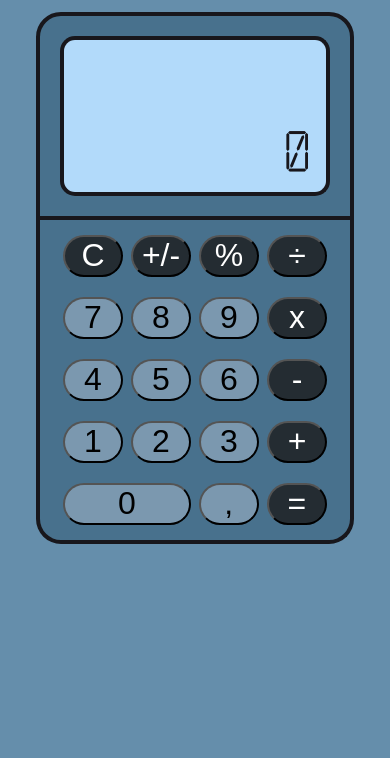
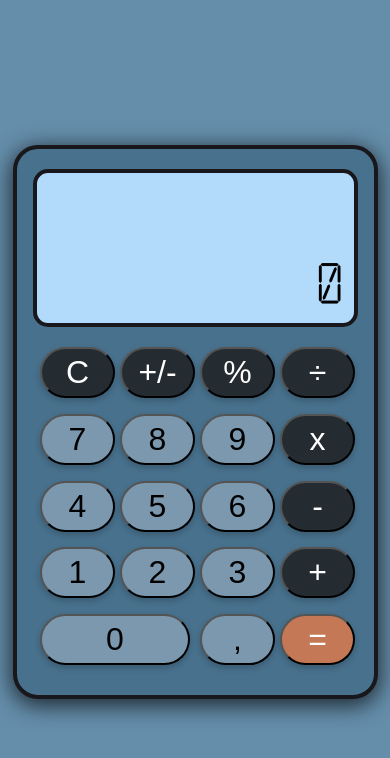
Before and after one commit to hortesenior22/Calculator, a plain HTML site: page index copy.html in a window 390 px wide. Drawn offline with Linux system fonts and the light colour scheme.

Commit message:
He mejorado la lógica interna de la calculadora, y he cambiado y mejorado el diseño quedando más responsiva para distintos dispositivos

```diff
--- a/css/style copy.css
+++ b/css/style copy.css
@@ -7,135 +7,186 @@
     margin: 0;
     padding: 0;
 }
+html{
+    height: 100%;
+}
 body{
     background-color: #658eab;
+    min-height: 100%;
+    height: fit-content;
+    display: flex;
+    align-items: center;
 }
 
+/* ---------------------------------------- */
+.calculator{
+    margin: auto;
+    padding: 20px;
+    min-width: 317px;
+    /* width: 21.5%; */
+    width: 22%;
+    /* max-width: 500px; */
+    /* height: max-content; */
+    background-color: #48718d;
+    border: 4px solid #18171c;
+    border-radius: 25px 25px;
+    display: flex;
+    flex-direction: column;
+    align-items: center;
+    box-shadow: 0px 5px 22px 2px  rgba(0, 0, 0, 0.7);
+}
+
+.calculator-screen{
+    font-family: 'Calculator';
+    width: 100%;
+    height: 150px;
+    background-color: #b2dafa;
+    border: 4px solid #18171c;
+    border-radius: 15px;
+    display: flex;
+    flex-direction: column;
+    justify-content: space-around;
+}
+.screens{
+    height: max-content;
+    /* height: 325px; */
+    display: flex;
+    flex-direction: column;
+    align-items: flex-end;
+
+}
+#screen-operation{
+    font-size: 2.5rem;
+    max-height: 65px;
+}
+#screen-result{
+    font-size: 4rem;
+    min-height: 80px;
+    display: flex;
+    align-items: center;
+}
+.screens > div{
+    text-align: right;
+    padding-right: 10px;
+}
+
+.calculator-buttons{
+    width: auto;
+    margin-top: 10px;
+    height: auto;
+    /* background-color: yellow; */
+}
+
+.calculator-buttons > div{
+    margin: 5px 0;
+    width: 100%;
+    display: flex;
+    justify-content: space-evenly;
+    align-items: center;
+}
+.calculator-buttons > div:last-child{
+    margin: 5px 0;
+    width: 100%;
+    display: flex;
+    justify-content: flex-start;
+    align-items: center;
+}
 .buttons{
-    margin: auto;
-    padding: 5px 5px; /*Debe de tenero lo mismo que el div#screen*/
-    border: 4px solid #18171c;
-    border-top: none;
-    background-color: #48718d;
-    font-size: 2rem;
-    min-width: 300px;
-    width: 28%;
-    max-width: 317px;
-    border-radius: 0 0 25px 25px;
-    text-align: center;
+    /* display: flex;
+    flex-direction: column;
+    align-items: end; */
 }
-/*td*/
 .button{
-    /* border: 3px solid #18171c; */
-    border-radius: 50px;
-    padding: 0.5px;
-    width: 20%;
-    margin: 10px 0;
+    /* padding: 5px 30px; */
 }
-div.button{
-    display: inline;
-}
-/* BORRAR
-div.buttons div{
-    width: 360px;
-}*/
-
-/*td.special_button, .special_button td{
-    background-color: #242c32;
-}*/
 
 button{
     font-size: 2rem;
     background-color: #7B98AF;
-    width: 100%;
-    padding: 5px;
+    color: black;
+    /* padding: 5px; */
+    /* padding: 5px 30px; */
     border-radius: 50px;
+    display: flex;
+    flex-direction: column;
+    align-items: center;
+    cursor: pointer;
+    box-shadow: 0px 3px 6px rgba(0, 0, 0, 0.2);/*Sombra sutil */
+     /* filter: drop-shadow(0 0 10px rgba(63, 67, 63, 0.356)); Brillo suave */
 }
-button.btn-dark_blue, .btn-dark_blue button{
+
+button.btn-dark_blue{
     color: white;
     background-color: #242c32;
-}
-div button#button-0{
-    /* width: 39%; */
-    width: 42.52%;
+    /* padding: 5px 30px; */
 }
 
+
 div.button{
+    /* width: 100%; */
     padding: 0.3px 0;
+    /* display: flex;
+    flex-direction: row;
+    justify-content: center; */
 }
-/*
-#screen__top{
-    margin-bottom: 0;
-    border-bottom: none;
-    border-radius: 25px 25px 0 0;
+.button{
+    padding: 5px 0;
+    /* width: 100%; */
+    /* width: 75px; */
+    /* width: 20%; */
+    min-width: 75px;
+    width: 100%;
+    max-width: 75px;
+    margin: 2.5px 2.5px;
 }
-#screen__content{
-    border-top: none;
-    margin-top: 0;
-    border-radius: 0 0 25px 25px;
+#button-0{
+    /* width: 39%; */
+    /* width: 42.52%; */
+    width:150px;
+    max-width: 200%;
 }
-#screen__top, #screen__content{
-    padding: 25px;
-    background-color: #b2dafa;
-    color: #18171c;
-    text-align: right;
-}*/
-.screen__top, .screen__content{
-    padding: 15px;
-    margin: 15px;
-    background-color: #b2dafa;
-    color: #18171c;
-    text-align: right;
+.button0{
+    max-width: 300px;
 }
-.screen__top{
-    margin-bottom: 0;
-    border: 4px solid #18171c;
-    border-bottom: none;
-    /* border-radius: 25px 25px 0 0; */
-    border-radius: 15px 15px 0 0;
-    font-size: 2.5rem;
-    height: 30px;
-    text-align: right;
-}
-.screen__content{
-    border: 4px solid #18171c;
-    border-top: none;
-    margin-top: -3px;
-    /* border-radius: 0 0 25px 25px; */
-    border-radius: 0 0 15px 15px;
-    font-size: 4rem;
-    /* font-size: 2.12rem; */
-    height: 65px;
-    overflow: hidden;
-    text-align: right;
-}
-.screen{
-    font-family: 'Calculator';
-    padding: 5px 5px;
-    margin: auto;
-    margin-top: 3%;
-    min-width: 300px;
-    width: 28%;
-    /*max-width: 392px;*/
-    max-width: 317px;
-    background-color: #48718d;
-    border: 4px solid #18171c;
-    border-radius: 25px 25px 0 0;
-    /* border-bottom: none; */
+#btn-result{
+    background-color: #c47855;
+    border: 2px solid #303031 black;
 }
 
-.buttons td:hover, button:hover{
-    background-color: #576b7c;
+.button:hover {
+    /* background-color: #576b7c; */
+    opacity: 80%;
+    /* background-color: #637787e0; */
 }
-.btn-dark_blue button:hover, .btn-dark_blue td:hover{
+/* .btn-dark_blue:hover{ */
+    /* background-color: #576b7c; */
+    /* background-color: #393d41c1; */
+    /* opacity: 70%;
+} */
+
+button:active{
+    /* border: none; */
+    border: 0.2px solid black;
+}
+
+
+/* .btn-dark_blue button:hover, .btn-dark_blue td:hover{
     background-color: #393d41c1;
+} */
+
+ /* Media query para pantallas más pequeñas (ej. móviles) */
+@media (max-width: 768px) {
+    .screen__top{
+    height: 65px;
+    }
+    .buttons{
+    min-width: 290.5px;
+    }
 }
-/* CUANDO CLICQUE TIENE QUE HACER LO SIGUIENTE
-.buttons td:hover{
-    border: none;
-    background-color: transparent;
+
+
+button:disabled {
+    background-color: light-dark(rgba(239, 239, 239, 0.3), rgba(19, 1, 1, 0.3));
+    color: light-dark(rgba(16, 16, 16, 0.3), rgba(255, 255, 255, 0.3));
+    border-color: light-dark(rgba(118, 118, 118, 0.3), rgba(195, 195, 195, 0.3));
 }
-.special_button td:hover{
-    border: none;
-    background-color: transparent;
-}*/
--- a/index copy.html
+++ b/index copy.html
@@ -7,79 +7,36 @@
     <title>Calculadora Copy</title>
   </head>
   <body>
-    <div class="calculadora">
-      <div class="screen">
-        <div id="screen-operation" class="screen__top" colspan="4"></div>
-        <div id="screen-result" class="screen__content" colspan="4">0</div>
+    <div class="calculator">
+      <div class="calculator-screen">
+        <div class="screens">
+          <div id="screen-operation" class="screen__top" colspan="4"><br></div>
+          <div id="screen-result" class="screen__content" colspan="4">0</div>
+        </div>
         <!-- <div id="screen-operation" class="screen__top" colspan="4">0÷0=</div> -->
         <!-- <div id="screen-result" class="screen__content" colspan="4">Resultado Indefinido</div> -->
       </div>
-      <div class="buttons" id="buttons">
-        <!--<tr class="screen">
-                    <td id="screen__top" colspan="4"></td>
-                </tr>
-                <tr class="screen">
-                    <td id="screen__content" colspan="4">0</td>
-                </tr> -->
-        <div class="especial_button">
+      <div class="calculator-buttons" id="buttons">
+        <div>
           <div class="button">
-            <button
-              type="button"
-              class="button btn-dark_blue btn-special"
-              id="btn-clear"
-            >
-              C
-            </button>
+            <button type="button" class="button btn-dark_blue btn-special" id="btn-clear">C</button>
           </div>
           <div class="button">
-            <button
-              type="button"
-              class="button btn-dark_blue btn-special"
-              id="btn-signed"
-              data-signo=""
-            >
-              +/-
-            </button>
+            <button type="button" class="button btn-dark_blue btn-special" id="btn-signed" data-signo="">+/-</button>
           </div>
           <div class="button">
-            <button
-              type="button"
-              class="button btn-dark_blue btn-operation"
-              id="btn-percent"
-            >
-              %
-            </button>
+            <button type="button" class="button btn-dark_blue btn-operation" id="btn-percent">%</button>
           </div>
           <div class="button">
-            <button
-              type="button"
-              class="button btn-dark_blue btn-operation"
-              id="btn-divide"
-            >
-              ÷
-            </button>
+            <button type="button" class="button btn-dark_blue btn-operation"id="btn-divide">÷</button>
           </div>
         </div>
         <div>
           <div class="button">
-            <button
-              type="button"
-              class="button btn-number"
-              id="btn-7"
-              value="7"
-            >
-              7
-            </button>
+            <button type="button" class="button btn-number" id="btn-7" value="7">7</button>
           </div>
           <div class="button">
-            <button
-              type="button"
-              class="button btn-number"
-              id="btn-8"
-              value="8"
-            >
-              8
-            </button>
+            <button type="button" class="button btn-number" id="btn-8" value="8">8</button>
           </div>
           <div class="button">
             <button
@@ -184,7 +141,7 @@
           </div>
         </div>
         <div>
-          <div class="button">
+          <div class="button button0">
             <button
               type="button"
               class="button btn-number"
@@ -208,7 +165,7 @@
           </div>
         </div>
       </div>
-    </div>
+  </div>
     <script src="js/script copy.js" defer></script>
   </body>
 </html>
```
Also changed, not shown: js/script copy.js (+119 -56 lines).
